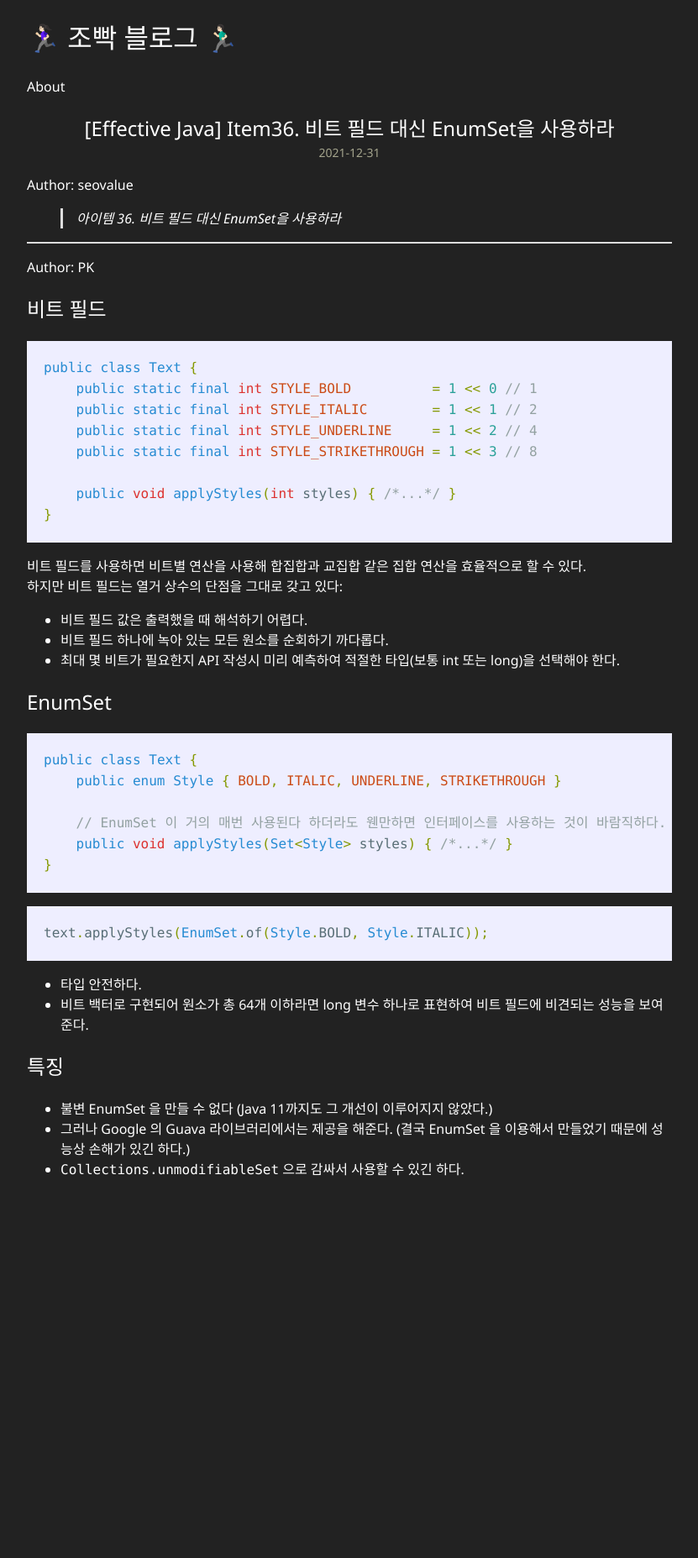
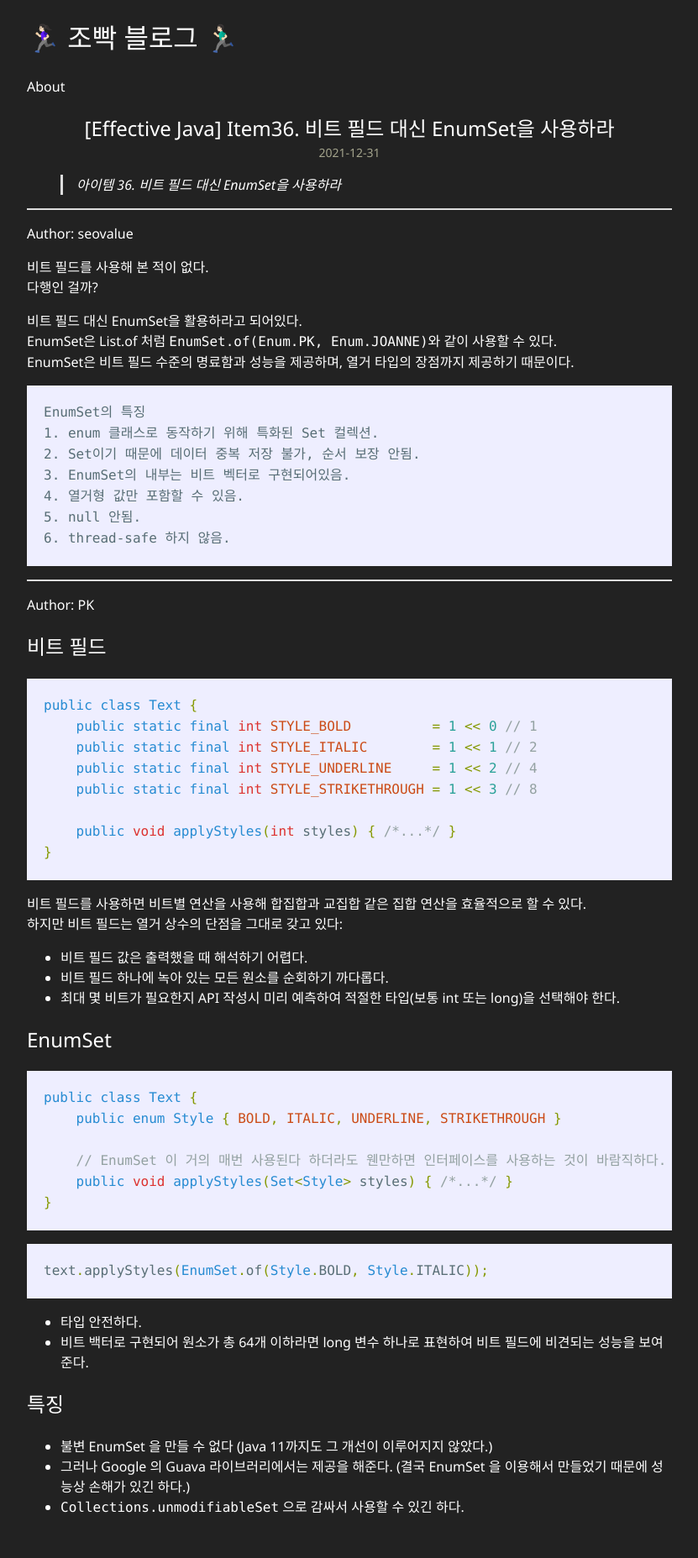
Before and after one commit to jo-pk/jo-pk.github.io, a Jekyll site: the page built from _posts/2021-12-31-[Effective-Java]-Item36.md, in a window 1280 px wide. Shown: the whole page at 84% size, without its empty margins (224-1055 px from the left). Built offline with Jekyll 4.4.1, drawn with Linux system fonts in a browser that asks for light colours; before the commit the page ends 1453 px from its top, so only the background shows below that.

Commit message:
docs: item36 작성

````diff
--- a/_posts/2021-12-31-[Effective-Java]-Item36.md
+++ b/_posts/2021-12-31-[Effective-Java]-Item36.md
@@ -5,9 +5,30 @@ description: 비트에 몸을 맡기지 말자
 categories: self
 ---
 
+> 아이템 36. 비트 필드 대신 EnumSet을 사용하라
+
+
+-----
+
 Author: seovalue
 
-> 아이템 36. 비트 필드 대신 EnumSet을 사용하라
+비트 필드를 사용해 본 적이 없다.<br>
+다행인 걸까?<br>
+
+비트 필드 대신 EnumSet을 활용하라고 되어있다.<br>
+EnumSet은 List.of 처럼 `EnumSet.of(Enum.PK, Enum.JOANNE)`와 같이 사용할 수 있다.<br>
+EnumSet은 비트 필드 수준의 명료함과 성능을 제공하며, 열거 타입의 장점까지 제공하기 때문이다.<br>
+
+```text
+EnumSet의 특징
+1. enum 클래스로 동작하기 위해 특화된 Set 컬렉션.
+2. Set이기 때문에 데이터 중복 저장 불가, 순서 보장 안됨.
+3. EnumSet의 내부는 비트 벡터로 구현되어있음.
+4. 열거형 값만 포함할 수 있음.
+5. null 안됨.
+6. thread-safe 하지 않음.
+```
+
 
 -----
 
````
